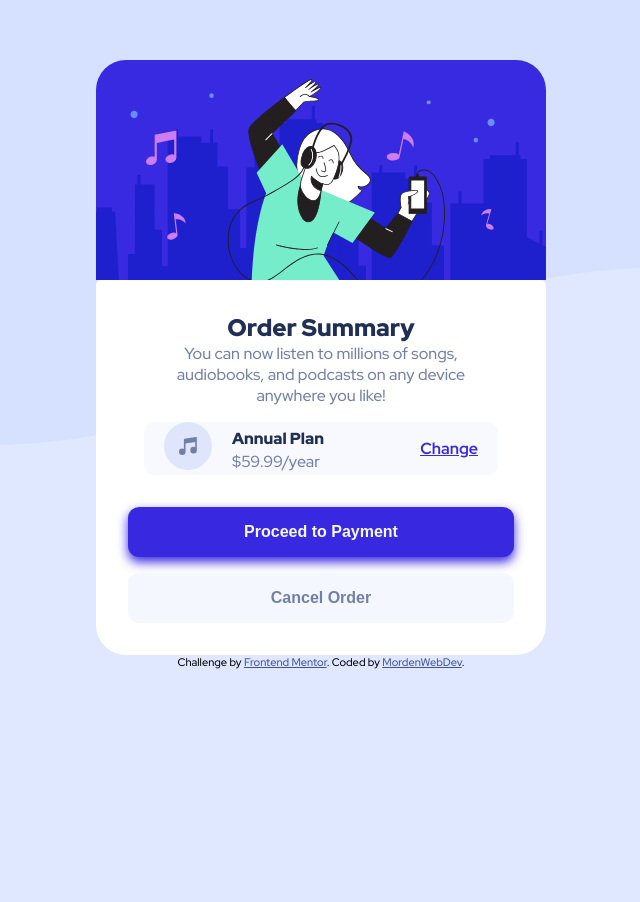
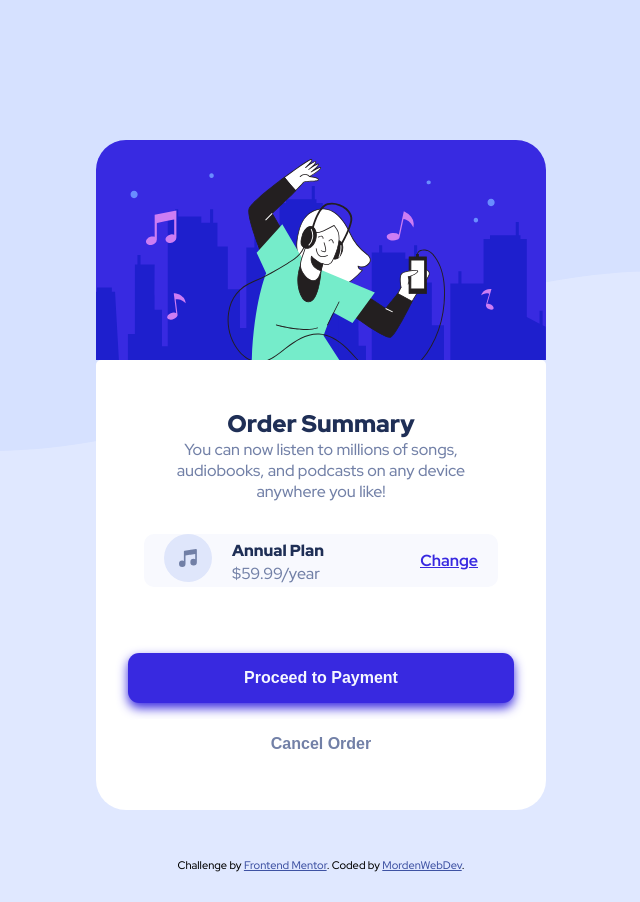
Before and after one commit to MordenWebDev/Order-Summery-Component, a plain HTML site: page index.html in a window 1280 px wide. Shown: the whole page, without its empty margins (319-959 px from the left). Drawn offline with Linux system fonts and the light colour scheme.

Commit message:
Update style.css

```diff
--- a/style.css
+++ b/style.css
@@ -17,7 +17,9 @@ body {
     min-height: 100vh;
     margin-top: 60px;
     margin-bottom: 30px;
+
   }
+
   .flex-container {
     display: flex;
     flex-direction: column;
@@ -25,6 +27,8 @@ body {
     justify-content: center;
     max-width: 450px;
     margin: 0 auto;
+    padding-top: 5rem
+
   }
   .bg-white {
     background-color: #fff;
@@ -32,6 +36,9 @@ body {
     border-radius: 5px 5px 30px 30px;
     padding: 2rem;
     padding-bottom: 1rem;
+    height: 450px;
+    padding-top: 3rem;
+
   }
   .header-image {
     border-radius: 30px 30px 0px 0px;
@@ -57,6 +64,7 @@ body {
     background-color: #f8f9fe;
     align-items: center;
     border-radius: 10px;
+    margin-top: 2rem;
   }
 
   .plan h4 {
@@ -96,6 +104,7 @@ body {
   }
 
   .button {
+    margin-top: 50px;
     display: flex;
     flex-direction: column;
   }
@@ -115,13 +124,16 @@ body {
     box-shadow: 0px 5px 11px hsl(245, 75%, 52%);
   }
   .btn.btn-none {
-  background-color: hsl(225, 100%, 98%);
+    background-color: #fff;
     color: hsl(224, 23%, 55%);
     margin-top: 0%;
     box-shadow: none;
   }
-h3 {
+  h4 {
     color: hsl(223, 47%, 23%);
+  }
+  footer{
+     margin-top: 3rem;
   }
 
   .btn-blue:hover {
```
Lines whose indentation alone changed are shown as unchanged.
